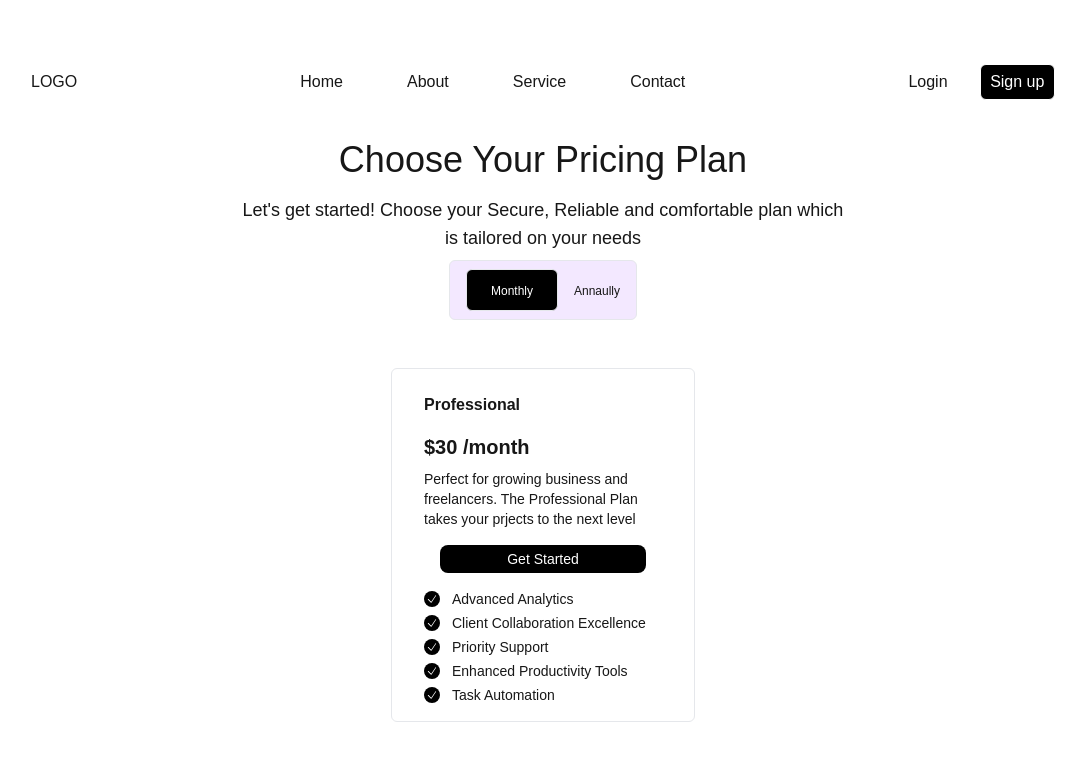
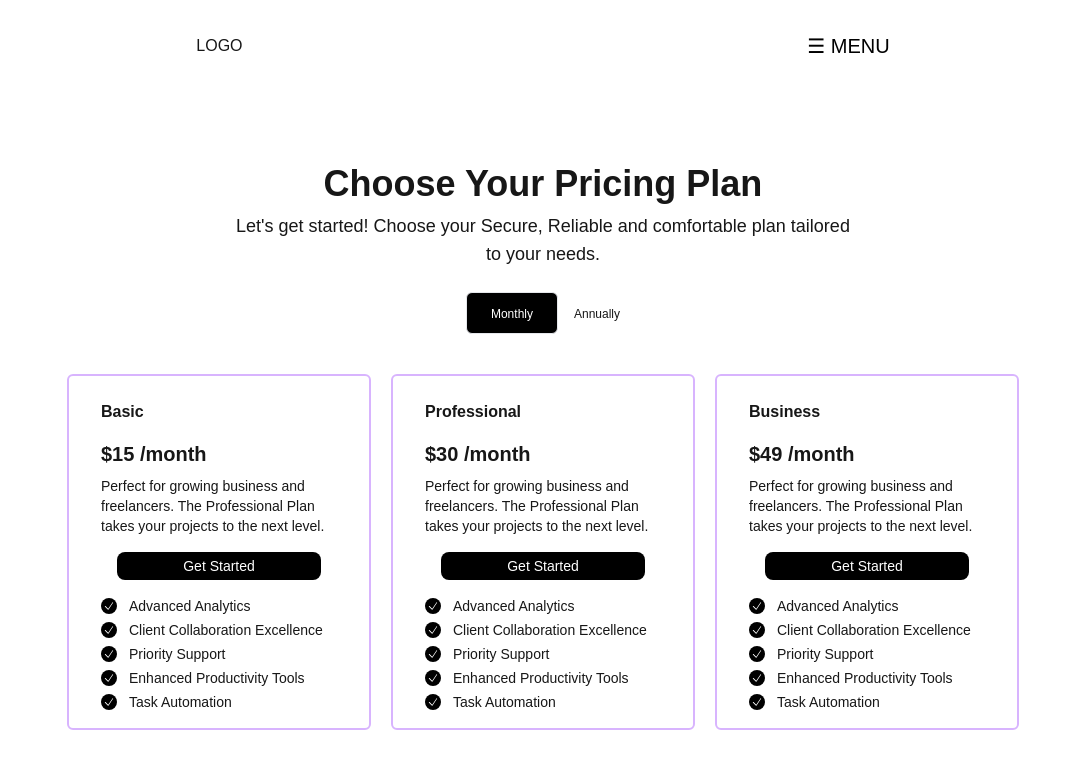
Before and after one commit to RajibMiah/stripe-payment-app, a Next.js app: page /select-plan in a window 1280 px wide. Shown: the top 768 px of the page, without its empty margins (97-1182 px from the left). Built offline with nearby package versions, Linux system fonts and the light colour scheme.

Commit message:
fix: Card boilarplat

```diff
--- a/src/app/select-plan/page.tsx
+++ b/src/app/select-plan/page.tsx
@@ -1,86 +1,74 @@
-import { CheckIcon } from "@heroicons/react/24/solid";
+import PlanCard from "@components/plan-card";
+
 const SelectPlan = () => {
   return (
-    <div className="flex justify-center">
-      <div>
-        <div className="flex justify-center">
-          <div className="flex justify-center flex-col items-center">
-            <div className="text-4xl py-2">
+    <div className="flex justify-center min-h-screen py-12 px-4">
+      <div className="w-full max-w-7xl">
+        {/* Header Section */}
+        <div className="text-center py-6">
+          <div className="text-4xl font-semibold">
             <span>Choose Your Pricing Plan</span>
           </div>
-            <div className="text-lg py-2 w-3/4 text-center">
+          <div className="text-lg py-2 w-full sm:w-3/4 mx-auto">
             <span>
               Let's get started! Choose your Secure, Reliable and comfortable
-                plan which is tailored on your needs
+              plan tailored to your needs.
             </span>
           </div>
-            <div className="flex justify-center items-center gap-4 py-2 px-4 border border-solid rounded-md bg-purple-100">
-              <div className="border border-solid rounded-md bg-black text-white py-2 px-6">
+          {/* Pricing toggle buttons */}
+          <div className="flex justify-center items-center gap-4 py-4">
+            <div className="border border-solid rounded-md bg-black text-white py-2 px-6 cursor-pointer">
               <span className="text-xs">Monthly</span>
             </div>
-              <div>
-                <span className="text-xs">Annaully</span>
+            <div className="cursor-pointer">
+              <span className="text-xs">Annually</span>
             </div>
           </div>
         </div>
+
+        {/* Plan Cards Section */}
+        <div className="flex justify-center items-center sm:flex-col xl:flex-row sm:gap-5 md:gap-5 xl:gap-5">
+          <div className="flex justify-center items-center">
+            <PlanCard
+              title="Basic"
+              price="$15 /month"
+              description="Perfect for growing business and freelancers. The Professional Plan takes your projects to the next level."
+              features={[
+                "Advanced Analytics",
+                "Client Collaboration Excellence",
+                "Priority Support",
+                "Enhanced Productivity Tools",
+                "Task Automation",
+              ]}
+            />
           </div>
-        <div className="flex justify-center items-start gap-10 p-12">
-          <div>
-            <div className="flex justify-center items-start flex-col border border-solid rounded-md w-72 sm:w-80 md:w-96 lg:w-[19rem] py-4 px-8">
-              <div className="text-base font-semibold py-2">
-                <span>Professional</span>
+          <div className="flex justify-center items-center">
+            <PlanCard
+              title="Professional"
+              price="$30 /month"
+              description="Perfect for growing business and freelancers. The Professional Plan takes your projects to the next level."
+              features={[
+                "Advanced Analytics",
+                "Client Collaboration Excellence",
+                "Priority Support",
+                "Enhanced Productivity Tools",
+                "Task Automation",
+              ]}
+            />
           </div>
-              <div className="flex justify-center text-start flex-col gap-4">
-                <div className="flex justify-center text-start flex-col">
-                  <span className="text-xl font-semibold py-2 ">
-                    $30 /month
-                  </span>
-                  <span className="font-medium w-full text-sm">
-                    Perfect for growing business and freelancers. The
-                    Professional Plan takes your prjects to the next level
-                  </span>
-                </div>
-                <div className="flex items-center justify-center px-4">
-                  <button className="w-full bg-black text-white rounded-lg p-1 text-sm ">
-                    Get Started
-                  </button>
-                </div>
-                <div>
-                  <ul className="flex flex-col gap-1">
-                    <li className="flex items-center gap-3 text-sm">
-                      <div className="rounded-full bg-black w-4 h-4 flex items-center justify-center">
-                        <CheckIcon className="text-white w-3 h-3" />
-                      </div>
-                      <span>Advanced Analytics</span>
-                    </li>
-                    <li className="flex items-center gap-3 text-sm">
-                      <div className="rounded-full bg-black w-4 h-4 flex items-center justify-center">
-                        <CheckIcon className="text-white w-3 h-3" />
-                      </div>
-                      <span>Client Collaboration Excellence</span>
-                    </li>
-                    <li className="flex items-center gap-3 text-sm">
-                      <div className="rounded-full bg-black w-4 h-4 flex items-center justify-center">
-                        <CheckIcon className="text-white w-3 h-3" />
-                      </div>
-                      <span>Priority Support</span>
-                    </li>
-                    <li className="flex items-center gap-3 text-sm">
-                      <div className="rounded-full bg-black w-4 h-4 flex items-center justify-center">
-                        <CheckIcon className="text-white w-3 h-3" />
-                      </div>
-                      <span>Enhanced Productivity Tools</span>
-                    </li>
-                    <li className="flex items-center gap-3 text-sm">
-                      <div className="rounded-full bg-black w-4 h-4 flex items-center justify-center">
-                        <CheckIcon className="text-white w-3 h-3" />
-                      </div>
-                      <span>Task Automation</span>
-                    </li>
-                  </ul>
-                </div>
-              </div>
-            </div>
+          <div className="flex justify-center items-center">
+            <PlanCard
+              title="Business"
+              price="$49 /month"
+              description="Perfect for growing business and freelancers. The Professional Plan takes your projects to the next level."
+              features={[
+                "Advanced Analytics",
+                "Client Collaboration Excellence",
+                "Priority Support",
+                "Enhanced Productivity Tools",
+                "Task Automation",
+              ]}
+            />
           </div>
         </div>
       </div>
--- a/src/components/header.tsx
+++ b/src/components/header.tsx
@@ -1,14 +1,25 @@
 "use client";
+import { useState } from "react";
 import Link from "next/link";
+
 const Header = () => {
+  const [isMenuOpen, setIsMenuOpen] = useState(false); // State to toggle the mobile menu
+
+  const toggleMenu = () => {
+    setIsMenuOpen(!isMenuOpen); // Toggle the menu state
+  };
+
   return (
     <header>
-      <div className="">
-        <div className="flex justify-between items-center py-8 px-20">
+      <div>
+        <div className="flex justify-between items-center py-8 px-4 sm:px-20">
+          {/* Logo */}
           <div>
             <div>LOGO</div>
           </div>
-          <nav className="flex justify-between gap-16 ">
+
+          {/* Navigation for Large Screens */}
+          <nav className="hidden 2xl:flex justify-between gap-16 ">
             <Link href="/" passHref>
               <span className="hover:text-gray-300">Home</span>
             </Link>
@@ -22,15 +33,49 @@ const Header = () => {
               <span className="hover:text-gray-300">Contact</span>
             </Link>
           </nav>
-          <div className="flex justify-center items-center gap-8">
+
+          {/* Auth Buttons for Large Screens */}
+          <div className="hidden 2xl:flex justify-center items-center gap-8">
             <div>
-              <span>Login</span>
+              <span className="hover:text-gray-300">Login</span>
             </div>
             <div className="border border-solid border-white rounded-[6px] px-[0.6rem] py-[0.3rem] text-white bg-black">
               <span>Sign up</span>
             </div>
           </div>
+
+          {/* Hamburger Menu (Mobile and Tablet) */}
+          <div className=" 2xl:hidden flex items-center" onClick={toggleMenu}>
+            <button className="text-black">
+              {/* Hamburger icon (three lines) */}
+              <span className="text-xl block">☰ MENU</span>
+            </button>
+          </div>
         </div>
+
+        {/* Mobile Menu - Will be displayed when `isMenuOpen` is true */}
+        {isMenuOpen && (
+          <div className="2xl:hidden flex flex-col items-center gap-4 py-4 bg-black text-white">
+            <Link href="/" passHref>
+              <span className="hover:text-gray-300">Home</span>
+            </Link>
+            <Link href="/" passHref>
+              <span className="hover:text-gray-300">About</span>
+            </Link>
+            <Link href="/" passHref>
+              <span className="hover:text-gray-300">Service</span>
+            </Link>
+            <Link href="/" passHref>
+              <span className="hover:text-gray-300">Contact</span>
+            </Link>
+            <div>
+              <span className="hover:text-gray-300">Login</span>
+            </div>
+            <div className="border border-solid border-white rounded-[6px] px-[0.6rem] py-[0.3rem] text-white bg-black">
+              <span>Sign up</span>
+            </div>
+          </div>
+        )}
       </div>
     </header>
   );
--- a/src/components/layout-layer.tsx
+++ b/src/components/layout-layer.tsx
@@ -6,8 +6,8 @@ const LayoutLayer = ({
   children: React.ReactNode;
 }>) => {
   return (
-    <div className=" relative bg-hero-pattern bg-cover bg-center h-full w-full ">
-      <div className="absolute top-8 left-12 right-12 bottom-8 rounded-md bg-white">
+    <div className="relative bg-hero-pattern bg-cover bg-center h-full w-full">
+      <div className="relative lg:absolute top-[8%] left-[8%] right-[8%] bottom-[8%] rounded-md bg-white sm:w-full sm:h-auto lg:w-3/4 xl:w-2/3 mx-auto">
         {children}
       </div>
     </div>
--- /dev/null
+++ b/src/components/plan-card.tsx
@@ -0,0 +1,38 @@
+import { CheckIcon } from "@heroicons/react/24/solid";
+
+const PlanCard = ({ title, price, description, features }: any) => {
+  return (
+    <div className="flex justify-center items-start flex-col border-2 border-purple-300 rounded-md w-72 sm:w-80 md:w-96 lg:w-[19rem] py-4 px-8">
+      <div className="text-base font-semibold py-2">
+        <span>{title}</span>
+      </div>
+      <div className="flex justify-center text-start flex-col gap-4">
+        <div className="flex justify-center text-start flex-col">
+          <span className="text-xl font-semibold py-2">{price}</span>
+          <span className="font-medium w-full text-sm">{description}</span>
+        </div>
+        <div className="flex items-center justify-center px-4">
+          <button className="w-full bg-black text-white rounded-lg p-1 text-sm">
+            Get Started
+          </button>
+        </div>
+        <div>
+          <ul className="flex flex-col gap-1">
+            {features.map((feature: string, index: number) => {
+              return (
+                <li key={index} className="flex items-center gap-3 text-sm">
+                  <div className="rounded-full bg-black w-4 h-4 flex items-center justify-center">
+                    <CheckIcon className="text-white w-3 h-3" />
+                  </div>
+                  <span>{feature}</span>
+                </li>
+              );
+            })}
+          </ul>
+        </div>
+      </div>
+    </div>
+  );
+};
+
+export default PlanCard;
```
Lines whose indentation alone changed are shown as unchanged.
